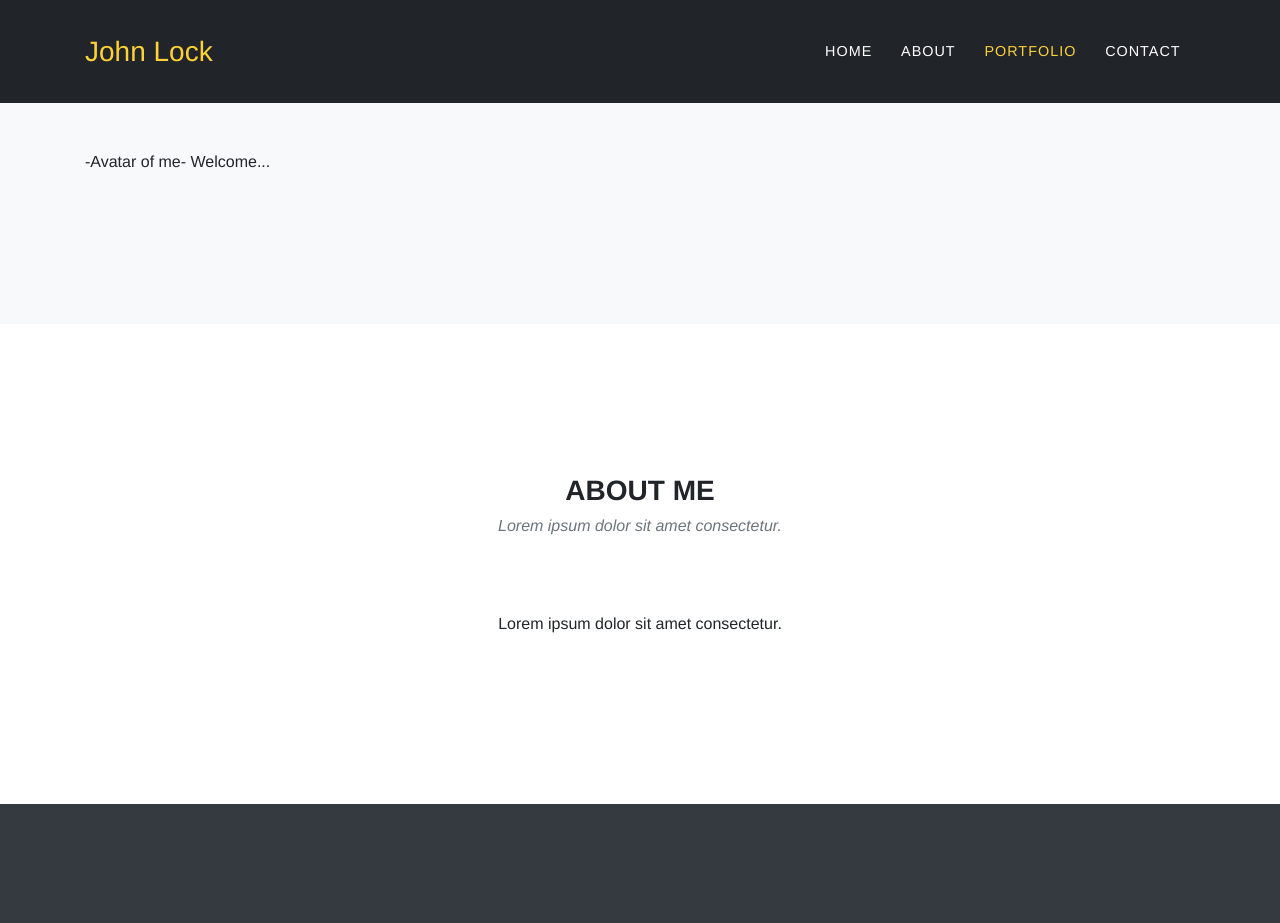
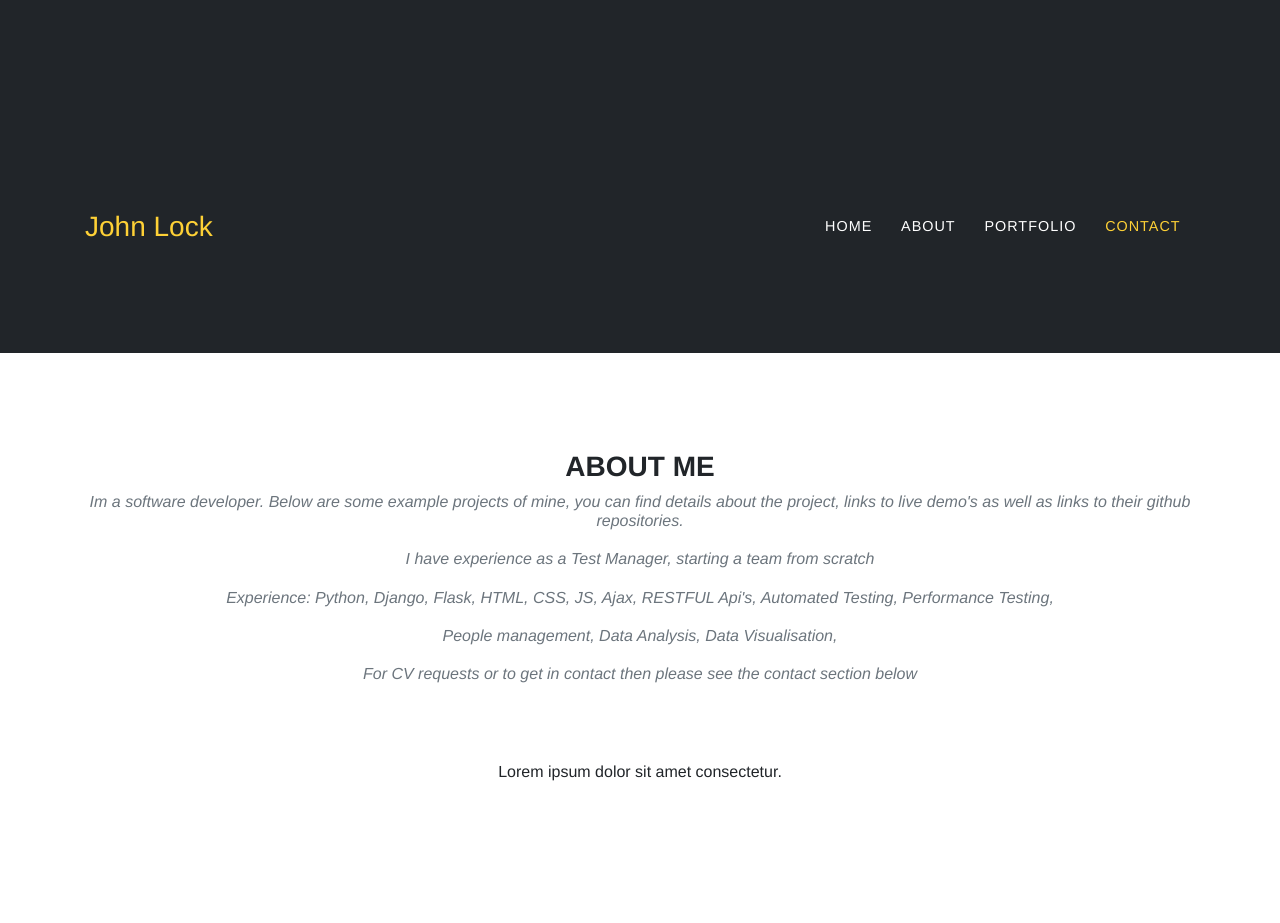
Before and after one commit to john-lock/portfolio_new, a Flask app: page / in a window 1280 px wide. Shown: the top 923 px of the page. Run offline with Flask 2, Linux system fonts and the light colour scheme; some libraries are stand-ins or nearby versions.

Commit message:
updated layout

```diff
--- a/app/static/css/custom.css
+++ b/app/static/css/custom.css
@@ -150,11 +150,11 @@ img::-moz-selection {
 
 @media (min-width:992px) {
     #mainNav {
-        padding-top: 25px;
-        padding-bottom: 25px;
-        -webkit-transition: padding-top .3s, padding-bottom .3s;
-        -moz-transition: padding-top .3s, padding-bottom .3s;
-        transition: padding-top .3s, padding-bottom .3s;
+        padding-top: 200px;
+        padding-bottom: 100px;
+        -webkit-transition: padding-top .5s, padding-bottom .1s;
+        -moz-transition: padding-top .5s, padding-bottom .1s;
+        transition: padding-top .5s, padding-bottom .1s;
         border: none;
         background-color: #212529
     }
@@ -214,8 +214,8 @@ header.masthead .intro-text .intro-heading {
 
 @media (min-width:768px) {
     header.masthead .intro-text {
-        padding-top: 300px;
-        padding-bottom: 200px
+        padding-top: 500px;
+        padding-bottom: 350px
     }
     header.masthead .intro-text .intro-lead-in {
         font-size: 40px;
@@ -604,7 +604,6 @@ header.masthead .intro-text .intro-heading {
 
 section#contact {
     background-color: #212529;
-    background-image: url(../img/map-image.png);
     background-repeat: no-repeat;
     background-position: center
 }
--- a/app/static/js/custom.js
+++ b/app/static/js/custom.js
@@ -8,7 +8,7 @@
       target = target.length ? target : $('[name=' + this.hash.slice(1) + ']');
       if (target.length) {
         $('html, body').animate({
-          scrollTop: (target.offset().top - 54)
+          scrollTop: (target.offset().top - 354)
         }, 1000, "easeInOutExpo");
         return false;
       }
--- /dev/null
+++ b/app/templates/includes/modal2.html
@@ -0,0 +1,32 @@
+<div class="portfolio-modal modal fade" id="portfolioModal2" tabindex="-1" role="dialog" aria-hidden="true">
+      <div class="modal-dialog">
+        <div class="modal-content">
+          <div class="close-modal" data-dismiss="modal">
+            <div class="lr">
+              <div class="rl"></div>
+            </div>
+          </div>
+          <div class="container">
+            <div class="row">
+              <div class="col-lg-8 mx-auto">
+                <div class="modal-body">
+                  <!-- Project Details Go Here -->
+                  <h2 class="text-uppercase">Project Name</h2>
+                  <p class="item-intro text-muted">Lorem ipsum dolor sit amet consectetur.</p>
+                  <img class="img-fluid d-block mx-auto" src="static/images/kanban1.png" alt="">
+                  <p>Use this area to describe your project. Lorem ipsum dolor sit amet, consectetur adipisicing elit. Est blanditiis dolorem culpa incidunt minus dignissimos deserunt repellat aperiam quasi sunt officia expedita beatae cupiditate, maiores repudiandae, nostrum, reiciendis facere nemo!</p>
+                  <ul class="list-inline">
+                    <li>Date: January 2017</li>
+                    <li>Client: Threads</li>
+                    <li>Category: Illustration</li>
+                  </ul>
+                  <button class="btn btn-secondary" data-dismiss="modal" type="button">
+                    <i class="fa fa-times"></i>
+                    Close Project</button>
+                </div>
+              </div>
+            </div>
+          </div>
+        </div>
+      </div>
+    </div>
--- a/app/templates/index.html
+++ b/app/templates/index.html
@@ -1,15 +1,14 @@
 {% extends 'base.html' %}{% block content %}
 <section class="bg-light" id="home">
-    <div class="container">
-        -Avatar of me- Welcome...
-    </div>
+
 </section>
 <section id="about">
     <div class="container">
         <div class="row">
             <div class="col-lg-12 text-center">
                 <h3 class="section-heading text-uppercase">About me</h3>
-                <h3 class="section-subheading text-muted">Lorem ipsum dolor sit amet consectetur.</h3>
+                <h3 class="section-subheading text-muted"> Im a software developer. Below are some example projects of mine, you can find details about the project, links to live demo's as well as links to their github repositories. <br><br> I have experience as a Test Manager, starting a team from scratch   <br><br>Experience: Python, Django, Flask, HTML, CSS, JS, Ajax, RESTFUL Api's, Automated Testing, Performance Testing,  <br><br>
+                    People management, Data Analysis, Data Visualisation,   <br><br> For CV requests or to get in contact then please see the contact section below </h3>
             </div>
         </div>
         <div class="col-lg-12 text-center">
@@ -21,7 +20,7 @@
 {% include 'projects.html' %}
 </section>
 
-<section id="services" id="contact">
+<section id="contact">
     <div class="container">
         <div class="row">
             <div class="col-lg-12 text-center">
@@ -34,6 +33,7 @@
     </div>
 </section>
 {% include 'includes/modal1.html' %}
+{% include 'includes/modal2.html' %}
 <footer class="bg-dark">
     <div class="container">
         <div class="row">
--- a/app/templates/projects.html
+++ b/app/templates/projects.html
@@ -34,7 +34,7 @@
                             <i class="fa fa-plus fa-3x"></i>
                         </div>
                     </div>
-                    <img class="img-fluid" src="img/portfolio/02-thumbnail.jpg" alt="">
+                    <img class="img-fluid" src="static/images/kanban1.png" alt="">
                 </a>
                 <div class="portfolio-caption">
                     <h4>Kanban</h4>
```
Also changed, not shown: app/static/images/kanban1.png (added), 2 other files.
